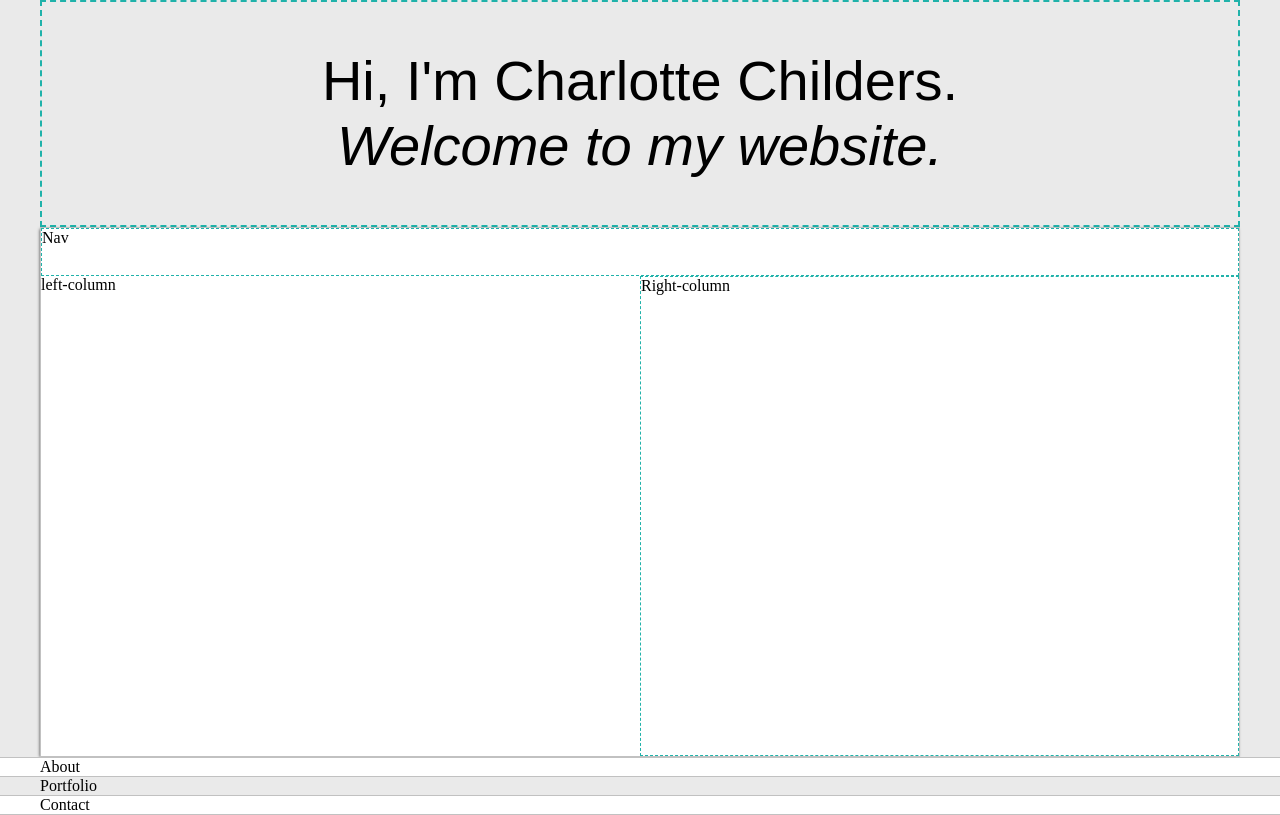
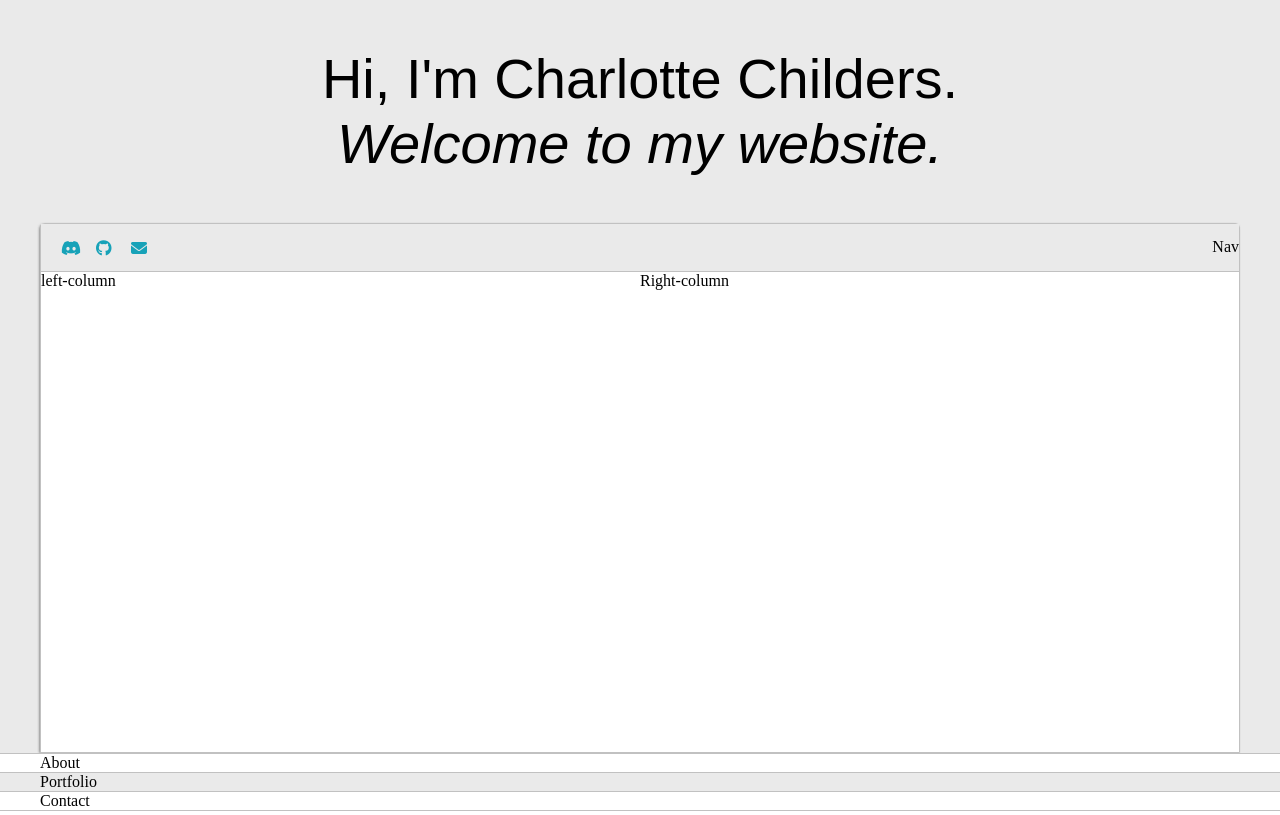
Before and after one commit to charlotte-2222/char-site, a plain HTML site: page index.html in a window 1280 px wide. Drawn offline with Linux system fonts and the light colour scheme; a web font is replaced by a local one.

Commit message:
created social media links on nav bar

```diff
--- a/default.css
+++ b/default.css
@@ -55,10 +55,8 @@ h6{font-size: 16px;}
 
 .greeting-wrapper{
     display: grid;
-
     text-align: center;
     align-content: center;
-    border: 2px dashed lightseagreen;
     min-height: 10em;
 }
 
@@ -67,6 +65,9 @@ h6{font-size: 16px;}
 .intro-wrapper{
     background-color: var(--secondaryColor);
     border: 1px solid var(--borderColor);
+    border-radius: 5px 5px 0 0;
+
+
     -webkit-box-shadow: -1px 1px 3px -1px rgba(0,0,0,0.75);
     -moz-box-shadow: -1px -1px 3px -1px rgba(0,0,0,0.75);
     box-shadow: -1px 1px 3px -1px rgba(0,0,0,0.75);
@@ -83,15 +84,43 @@ h6{font-size: 16px;}
 
 .nav-wrapper{
     grid-area: nav-wrapper;
-    border: 1px dashed lightseagreen;
+    border-bottom: 1px solid var(--borderColor);
+    display: flex;
+    justify-content: space-between;
+    align-items: center;
+    background-color: var(--mainColor);
+
 }
+
+.socials-wrapper{
+    display: flex;
+    padding: 10px;
+
+}
+
+#icon-1{
+    background-color: transparent;
+}
+#icon-2{
+    background-color: transparent;
+}
+#icon-3{
+    background-color: transparent;
+}
+
+.socials{
+    height: 15px;
+    width: 15px;
+    margin: 10px;
+}
+
 .left-columnl{
     grid-area: Left-column;
-    border: 1px dashed lightseagreen;
+
 }
 .right-column{
     grid-area: right-column;
-    border: 1px dashed lightseagreen;
+
 }
 
 @media screen and (max-width: 1200px) {
--- a/index.html
+++ b/index.html
@@ -1,6 +1,7 @@
 <!DOCTYPE html>
 <html>
 <head>
+    <script src="https://kit.fontawesome.com/d8f1ffd33e.js" crossorigin="anonymous"></script>
 <title>Charlotte Childers</title>
 
 <meta name = "viewport" content="width=device-width,
@@ -26,7 +27,29 @@
 
         <div class="intro-wrapper">
             <div class="nav-wrapper">
-                Nav
+                <div class="socials-wrapper">
+                    <div div id=icon-1 class="socials">
+                        <a href="https://discord.gg/9GJKeHU2FK">
+                            <i class="fa-brands fa-discord">
+                        </i>
+                        </a>
+                    </div>
+                    <div div id=icon-2 class="socials">
+                        <a href="https://github.com/charlotte-2222">
+                            <i class="fa-brands fa-github">
+                            </i>
+                        </a>
+                    </div>
+                    <div div id=icon-3 class="socials">
+                        <a href="mailto:ayy.charlotte@gmail.com">
+                            <i class="fa-solid fa-envelope"></i>
+                        </a>
+                    </div>
+                </div>
+
+                <ul id="navigation">
+                    Nav
+                </ul>
             </div>
 
             <div class="left-column">
```
